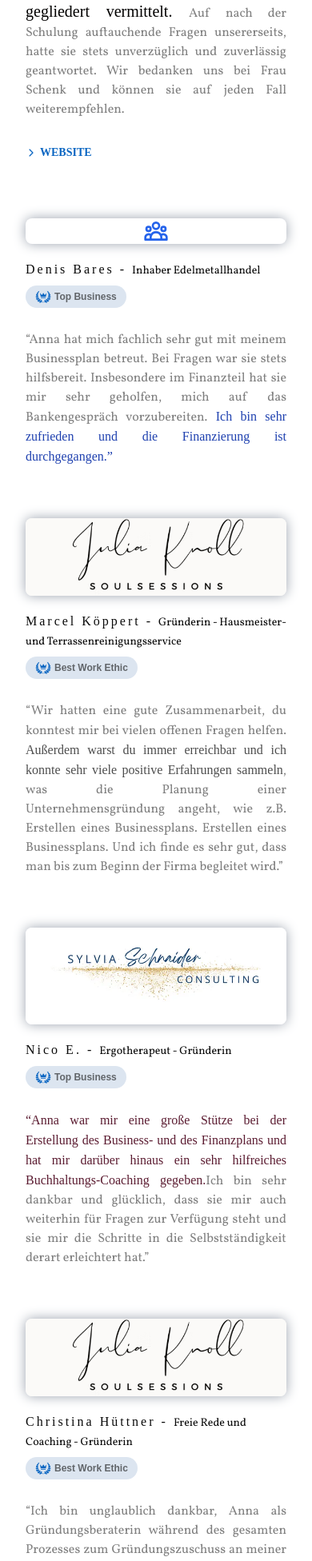
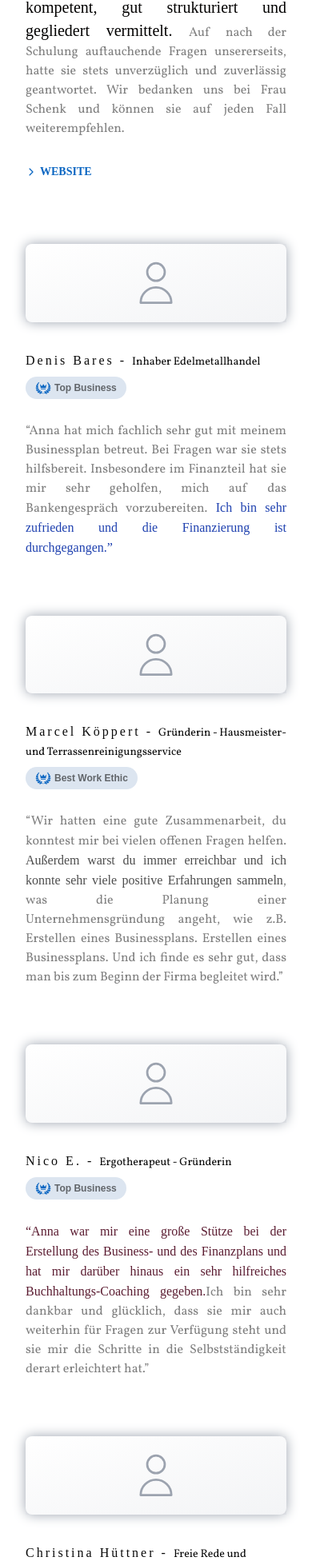
Before and after one commit to DiegoHrz/consulting-website, a Next.js app: page /referenzen in a window 390 px wide. Shown: the part 3434-5386 px from the top of the page at 80% size. Built offline with nearby package versions, Linux system fonts and the light colour scheme; a web font is replaced by a local one.

Commit message:
Add changes in referenzen

```diff
--- a/app/(main)/referenzen/page.tsx
+++ b/app/(main)/referenzen/page.tsx
@@ -28,7 +28,7 @@ const Referenzen = () => {
       {/* <div>
         <Placeholder text="Referenzen" />
       </div> */}
-      <div className="flex flex-col sm:gap-24 gap-10 " >
+      <div className="flex flex-col sm:gap-24 gap-12 " >
 
       <Recommendations1 />
       <Recommendation2 />
--- a/app/(main)/referenzen/recommendations/Recommendation5.tsx
+++ b/app/(main)/referenzen/recommendations/Recommendation5.tsx
@@ -7,21 +7,21 @@ const Recommendation5: React.FC = () => {
   return (
     <div className="flex w-full flex-col-reverse  md:justify-center  md:flex-row  overflow-visible md:mb-0 md:h-fit h-full gap-10 md:gap-6 p-0 md:p-10 lg:p-0">
       <div className="lg:w-2/3">
-        <div className="lg:hidden z-[1] rounded-lg shadow-gray-400 shadow-[0px_0px_15px]  flex items-center overflow-hidden mb-4 justify-center ">
-          {/* <img src="/brands/brand2.webp" className="object-cover" alt="" /> */}
-
+        {/* <div className="lg:hidden z-[1] rounded-lg shadow-gray-400 shadow-[0px_0px_15px]  flex items-center overflow-hidden mb-4 justify-center bg-[#FBFAF8]">
+          <img src="/brands/brand1.avif" className=" object-cover" alt="" />
+        </div> */}
+        <div className="lg:hidden w-full py-[15%] relative bg-gradient-to-br from-white to-gray-100 mb-8">
           <svg
-            className="w-8 h-8 text-blue-600"
+            className="absolute top-0 left-0 w-full h-full p-4 sm:p-6 md:p-10  text-gray-400 rounded-lg shadow-gray-400 shadow-[0px_0px_15px] overflow-hidden"
             fill="none"
             stroke="currentColor"
             viewBox="0 0 24 24"
-            xmlns="http://www.w3.org/2000/svg"
           >
             <path
               strokeLinecap="round"
               strokeLinejoin="round"
-              strokeWidth={2}
-              d="M17 20h5v-2a3 3 0 00-5.356-1.857M17 20H7m10 0v-2c0-.656-.126-1.283-.356-1.857M7 20H2v-2a3 3 0 015.356-1.857M7 20v-2c0-.656.126-1.283.356-1.857m0 0a5.002 5.002 0 019.288 0M15 7a3 3 0 11-6 0 3 3 0 016 0zm6 3a2 2 0 11-4 0 2 2 0 014 0zM7 10a2 2 0 11-4 0 2 2 0 014 0z"
+              strokeWidth={1}
+              d="M16 7a4 4 0 11-8 0 4 4 0 018 0zM12 14a7 7 0 00-7 7h14a7 7 0 00-7-7z"
             />
           </svg>
         </div>
@@ -75,7 +75,7 @@ const Recommendation5: React.FC = () => {
           className=" object-cover hidden lg:block"
           alt=""
         /> */}
-        <div className="w-full h-full bg-gradient-to-br from-white to-gray-200 flex items-center justify-center text-gray-500">
+        <div className="w-full h-full bg-gradient-to-br from-white to-gray-100 flex items-center justify-center text-gray-500">
           <svg
             className="w-20 h-20"
             fill="none"
--- a/app/(main)/referenzen/recommendations/Recommendation6.tsx
+++ b/app/(main)/referenzen/recommendations/Recommendation6.tsx
@@ -3,14 +3,27 @@
 import Wrapper from "@/app/hoc/Wrapper";
 import { GiLaurelCrown } from "react-icons/gi";
 
-
-
 const Recommendation6: React.FC = () => {
   return (
     <div className="flex w-full flex-col-reverse  md:justify-center  md:flex-row-reverse  overflow-visible md:mb-0 md:h-fit h-full gap-10 md:gap-6 p-0 md:p-10 lg:p-0">
       <div className="lg:w-2/3">
-        <div className="lg:hidden z-[1] rounded-lg shadow-gray-400 shadow-[0px_0px_15px]  flex items-center overflow-hidden mb-4 justify-center bg-[#FBFAF8]">
+        {/* <div className="lg:hidden z-[1] rounded-lg shadow-gray-400 shadow-[0px_0px_15px]  flex items-center overflow-hidden mb-4 justify-center bg-[#FBFAF8]">
           <img src="/brands/brand1.avif" className=" object-cover" alt="" />
+        </div> */}
+        <div className="lg:hidden w-full py-[15%] relative bg-gradient-to-br from-white to-gray-100 mb-8">
+          <svg
+            className="absolute top-0 left-0 w-full h-full p-4 sm:p-6 md:p-10  text-gray-400 rounded-lg shadow-gray-400 shadow-[0px_0px_15px] overflow-hidden"
+            fill="none"
+            stroke="currentColor"
+            viewBox="0 0 24 24"
+          >
+            <path
+              strokeLinecap="round"
+              strokeLinejoin="round"
+              strokeWidth={1}
+              d="M16 7a4 4 0 11-8 0 4 4 0 018 0zM12 14a7 7 0 00-7 7h14a7 7 0 00-7-7z"
+            />
+          </svg>
         </div>
         <div className="flex flex-col lg:pl-20 pt-1 sm:pt-0">
           <div className="lg:ml-auto">
@@ -61,7 +74,7 @@ const Recommendation6: React.FC = () => {
           className="   object-cover hidden lg:block w-full"
           alt=""
         /> */}
-         <div className="w-full h-full bg-gradient-to-br from-white to-gray-200 flex items-center justify-center text-gray-500">
+        <div className="w-full h-full bg-gradient-to-br from-white to-gray-200 flex items-center justify-center text-gray-500">
           <svg
             className="w-20 h-20"
             fill="none"
--- a/app/(main)/referenzen/recommendations/Recommendation7.tsx
+++ b/app/(main)/referenzen/recommendations/Recommendation7.tsx
@@ -3,14 +3,27 @@ import Title from "@/app/components/customTags/Title";
 import Wrapper from "@/app/hoc/Wrapper";
 import { GiLaurelCrown } from "react-icons/gi";
 
-
-
 const Recommendation7: React.FC = () => {
   return (
     <div className="flex w-full flex-col-reverse  md:justify-center  md:flex-row  overflow-visible md:mb-0 md:h-fit h-full gap-10 md:gap-6 p-0 md:p-10 lg:p-0">
       <div className="lg:w-2/3">
-        <div className="lg:hidden z-[1] rounded-lg shadow-gray-400 shadow-[0px_0px_15px]  flex items-center overflow-hidden mb-4 justify-center ">
-          <img src="/brands/brand2.webp" className="object-cover" alt="" />
+        {/* <div className="lg:hidden z-[1] rounded-lg shadow-gray-400 shadow-[0px_0px_15px]  flex items-center overflow-hidden mb-4 justify-center bg-[#FBFAF8]">
+          <img src="/brands/brand1.avif" className=" object-cover" alt="" />
+        </div> */}
+        <div className="lg:hidden w-full py-[15%] relative bg-gradient-to-br from-white to-gray-100 mb-8">
+          <svg
+            className="absolute top-0 left-0 w-full h-full p-4 sm:p-6 md:p-10  text-gray-400 rounded-lg shadow-gray-400 shadow-[0px_0px_15px] overflow-hidden"
+            fill="none"
+            stroke="currentColor"
+            viewBox="0 0 24 24"
+          >
+            <path
+              strokeLinecap="round"
+              strokeLinejoin="round"
+              strokeWidth={1}
+              d="M16 7a4 4 0 11-8 0 4 4 0 018 0zM12 14a7 7 0 00-7 7h14a7 7 0 00-7-7z"
+            />
+          </svg>
         </div>
         <div className="flex flex-col pt-1 sm:pt-0">
           <div>
@@ -63,7 +76,7 @@ const Recommendation7: React.FC = () => {
           className=" object-cover hidden lg:block"
           alt=""
         /> */}
-         <div className="w-full h-full bg-gradient-to-br from-white to-gray-200 flex items-center justify-center text-gray-500">
+        <div className="w-full h-full bg-gradient-to-br from-white to-gray-200 flex items-center justify-center text-gray-500">
           <svg
             className="w-20 h-20"
             fill="none"
--- a/app/(main)/referenzen/recommendations/Recommendation8.tsx
+++ b/app/(main)/referenzen/recommendations/Recommendation8.tsx
@@ -3,14 +3,27 @@ import Title from "@/app/components/customTags/Title";
 import Wrapper from "@/app/hoc/Wrapper";
 import { GiLaurelCrown } from "react-icons/gi";
 
-
-
 const Recommendation8: React.FC = () => {
   return (
     <div className="flex w-full flex-col-reverse  md:justify-center  md:flex-row-reverse  overflow-visible md:mb-0 md:h-fit h-full gap-10 md:gap-6 p-0 md:p-10 lg:p-0">
       <div className="lg:w-2/3">
-        <div className="lg:hidden z-[1] rounded-lg shadow-gray-400 shadow-[0px_0px_15px]  flex items-center overflow-hidden mb-4 justify-center bg-[#FBFAF8]">
+        {/* <div className="lg:hidden z-[1] rounded-lg shadow-gray-400 shadow-[0px_0px_15px]  flex items-center overflow-hidden mb-4 justify-center bg-[#FBFAF8]">
           <img src="/brands/brand1.avif" className=" object-cover" alt="" />
+        </div> */}
+        <div className="lg:hidden w-full py-[15%] relative bg-gradient-to-br from-white to-gray-100 mb-8">
+          <svg
+            className="absolute top-0 left-0 w-full h-full p-4 sm:p-6 md:p-10  text-gray-400 rounded-lg shadow-gray-400 shadow-[0px_0px_15px] overflow-hidden"
+            fill="none"
+            stroke="currentColor"
+            viewBox="0 0 24 24"
+          >
+            <path
+              strokeLinecap="round"
+              strokeLinejoin="round"
+              strokeWidth={1}
+              d="M16 7a4 4 0 11-8 0 4 4 0 018 0zM12 14a7 7 0 00-7 7h14a7 7 0 00-7-7z"
+            />
+          </svg>
         </div>
         <div className="flex flex-col lg:pl-20 pt-1 sm:pt-0">
           <div className="lg:ml-auto">
@@ -73,7 +86,7 @@ const Recommendation8: React.FC = () => {
           className="   object-cover hidden lg:block w-full"
           alt=""
         /> */}
-         <div className="w-full h-full bg-gradient-to-br from-white to-gray-200 flex items-center justify-center text-gray-500">
+        <div className="w-full h-full bg-gradient-to-br from-white to-gray-200 flex items-center justify-center text-gray-500">
           <svg
             className="w-20 h-20"
             fill="none"
--- a/app/(main)/referenzen/recommendations/Recommendation9.tsx
+++ b/app/(main)/referenzen/recommendations/Recommendation9.tsx
@@ -3,14 +3,27 @@ import Title from "@/app/components/customTags/Title";
 import Wrapper from "@/app/hoc/Wrapper";
 import { GiLaurelCrown } from "react-icons/gi";
 
-
-
 const Recommendation9: React.FC = () => {
   return (
     <div className="flex w-full flex-col-reverse  md:justify-center  md:flex-row  overflow-visible md:mb-0 md:h-fit h-full gap-10 md:gap-6 p-0 md:p-10 lg:p-0">
       <div className="lg:w-2/3">
-        <div className="lg:hidden z-[1] rounded-lg shadow-gray-400 shadow-[0px_0px_15px]  flex items-center overflow-hidden mb-4 justify-center ">
-          <img src="/brands/brand2.webp" className="object-cover" alt="" />
+        {/* <div className="lg:hidden z-[1] rounded-lg shadow-gray-400 shadow-[0px_0px_15px]  flex items-center overflow-hidden mb-4 justify-center bg-[#FBFAF8]">
+          <img src="/brands/brand1.avif" className=" object-cover" alt="" />
+        </div> */}
+        <div className="lg:hidden w-full py-[15%] relative bg-gradient-to-br from-white to-gray-100 mb-8">
+          <svg
+            className="absolute top-0 left-0 w-full h-full p-4 sm:p-6 md:p-10  text-gray-400 rounded-lg shadow-gray-400 shadow-[0px_0px_15px] overflow-hidden"
+            fill="none"
+            stroke="currentColor"
+            viewBox="0 0 24 24"
+          >
+            <path
+              strokeLinecap="round"
+              strokeLinejoin="round"
+              strokeWidth={1}
+              d="M16 7a4 4 0 11-8 0 4 4 0 018 0zM12 14a7 7 0 00-7 7h14a7 7 0 00-7-7z"
+            />
+          </svg>
         </div>
         <div className="flex flex-col pt-1 sm:pt-0">
           <div>
@@ -33,8 +46,8 @@ const Recommendation9: React.FC = () => {
           </p> */}
         </div>
         <p className="lg:pr-20 font-vollkorn text-[#808080] pt-4 text-justify">
-          {'"'}Ich möchte meine hohe Anerkennung für Anna Schenk aussprechen, die
-          mir in allen Bereichen meiner bevorstehenden Selbständigkeit und
+          {'"'}Ich möchte meine hohe Anerkennung für Anna Schenk aussprechen,
+          die mir in allen Bereichen meiner bevorstehenden Selbständigkeit und
           insbesondere in der Gründungsphase grandiose Unterstützung geboten
           hat. Von der ersten Beratung an hat Anna gezeigt, dass sie über ein
           tiefes Verständnis für die Herausforderungen und Chancen in der
@@ -77,7 +90,7 @@ const Recommendation9: React.FC = () => {
           className=" object-cover hidden lg:block"
           alt=""
         /> */}
-        <div className="w-full h-full bg-gradient-to-br from-white to-gray-200 flex items-center justify-center text-gray-500">
+        <div className="w-full h-full bg-gradient-to-br from-white to-gray-100 flex items-center justify-center text-gray-500">
           <svg
             className="w-20 h-20"
             fill="none"
```
